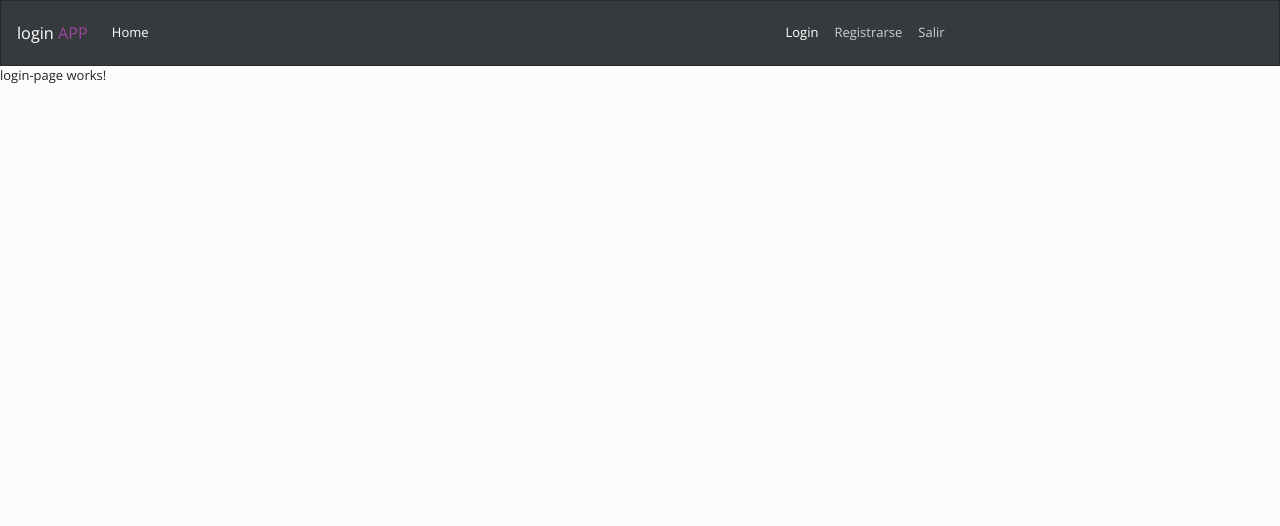
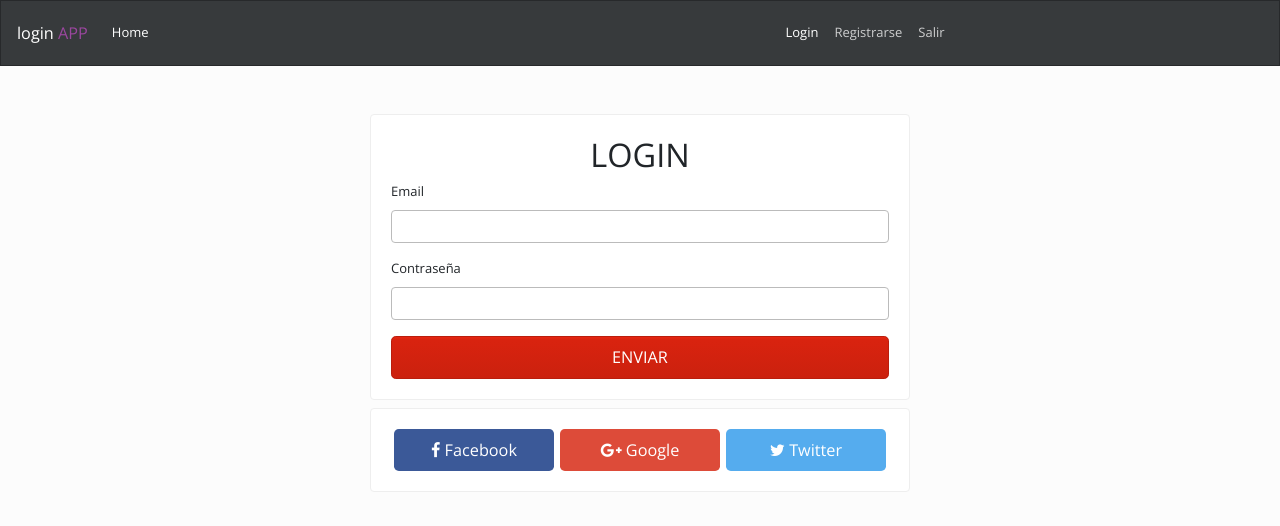
Before and after one commit to roleitor/loginApp, an Angular app: page /login in a window 1280 px wide. Shown: the top 526 px of the page. Built offline with nearby package versions, Linux system fonts and the light colour scheme.

Commit message:
Maquetacion de Login Page y Register Page

```diff
--- a/src/app/app.component.html
+++ b/src/app/app.component.html
@@ -1,2 +1,4 @@
 <app-navbar></app-navbar>
-<router-outlet></router-outlet>
+<div class="container">
+    <router-outlet></router-outlet>
+</div>
--- a/src/app/components/home-page/home-page.component.html
+++ b/src/app/components/home-page/home-page.component.html
@@ -1 +1,9 @@
-<p>home-page works!</p>
+<div class="jumbotron">
+    <h1 class="display-3">HOME PAGE!</h1>
+    <p class="lead">This is a simple hero unit, a simple jumbotron-style component for calling extra attention to featured content or information.</p>
+    <hr class="my-4">
+    <p>It uses utility classes for typography and spacing to space content out within the larger container.</p>
+    <p class="lead">
+        <a class="btn btn-primary btn-lg" href="#" role="button">Learn more</a>
+    </p>
+</div>
--- a/src/app/components/login-page/login-page.component.html
+++ b/src/app/components/login-page/login-page.component.html
@@ -1 +1,31 @@
-<p>login-page works!</p>
+<div class="row">
+    <div class="col-md-6 mx-auto mt-5">
+        <div class="card">
+            <div class="card-body">
+                <h1 class="text-center">LOGIN</h1>
+                <form>
+                    <div class="form-group">
+                        <label for="email">Email</label>
+                        <input type="email" name="email" id="email" class="form-control">
+                    </div>
+                    <div class="form-group">
+                        <label for="password">Contraseña</label>
+                        <input type="password" name="password" id="password" class="form-control">
+                    </div>
+                    <input type="text" value="ENVIAR" class="btn btn-primary btn-block btn-lg">
+                </form>
+            </div>
+        </div>
+    </div>
+</div>
+<div class="row">
+    <div class="col-md-6 mx-auto mt-2">
+        <div class="card">
+            <div class="card-body d-flex justify-content-around">
+                <button class="btn btn-lg btn-facebook"><i class="fa fa-facebook"></i> Facebook</button>
+                <button class="btn btn-lg btn-google"><i class="fa fa-google-plus" aria-hidden="true"></i> Google</button>
+                <button class="btn btn-lg btn-twitter"><i class="fa fa-twitter"></i> Twitter</button>
+            </div>
+        </div>
+    </div>
+</div>
--- a/src/app/components/login-page/login-page.component.scss
+++ b/src/app/components/login-page/login-page.component.scss
@@ -0,0 +1,20 @@
+.btn-facebook,
+.btn-google,
+.btn-twitter {
+    width: 32%;
+}
+
+.btn-facebook {
+    background: #3b5998;
+    color: #fff;
+}
+
+.btn-google {
+    background: #dd4b39;
+    color: #fff;
+}
+
+.btn-twitter {
+    background: #55acee;
+    color: #fff;
+}
--- a/src/app/components/not-found-page/not-found-page.component.html
+++ b/src/app/components/not-found-page/not-found-page.component.html
@@ -1 +1,11 @@
-<p>not-found-page works!</p>
+<div class="row m-lg-4">
+    <div class="col-md-6 mx-auto text-center">
+        <div class="card">
+            <h1>Oops!</h1>
+            <h2>404 Pagina no encontrada</h2>
+            <div class="card-body">
+                <a href="/" class="btn btn-primary btn-lg"><i class="fa fa-home"></i> Ir a la home página</a>
+            </div>
+        </div>
+    </div>
+</div>
--- a/src/app/components/privado-page/privado-page.component.html
+++ b/src/app/components/privado-page/privado-page.component.html
@@ -1 +1,9 @@
-<p>privado-page works!</p>
+<div class="jumbotron">
+    <h1 class="display-3">ZONA PRIVADA</h1>
+    <p class="lead">This is a simple hero unit, a simple jumbotron-style component for calling extra attention to featured content or information.</p>
+    <hr class="my-4">
+    <p>It uses utility classes for typography and spacing to space content out within the larger container.</p>
+    <p class="lead">
+        <a class="btn btn-primary btn-lg" href="#" role="button">Learn more</a>
+    </p>
+</div>
--- a/src/app/components/register-page/register-page.component.html
+++ b/src/app/components/register-page/register-page.component.html
@@ -1 +1,20 @@
-<p>register-page works!</p>
+<div class="row">
+    <div class="col-md-6 mx-auto mt-5">
+        <div class="card">
+            <div class="card-body">
+                <h1 class="text-center">REGISTRO</h1>
+                <form>
+                    <div class="form-group">
+                        <label for="email">Email</label>
+                        <input type="email" name="email" id="email" class="form-control">
+                    </div>
+                    <div class="form-group">
+                        <label for="password">Contraseña</label>
+                        <input type="password" name="password" id="password" class="form-control">
+                    </div>
+                    <input type="text" value="ENVIAR" class="btn btn-primary btn-block btn-lg">
+                </form>
+            </div>
+        </div>
+    </div>
+</div>
```
